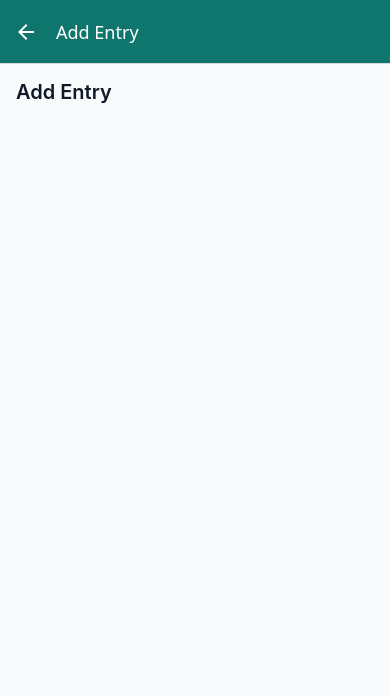
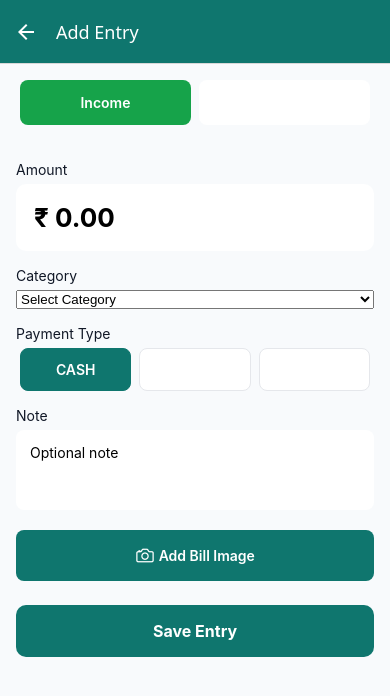
Before and after one commit to mk513147/shop-books, a React Native app: screen /AddEntry in a window 390 px wide. Shown: the top 696 px of the page. Built offline with nearby package versions, Linux system fonts and the light colour scheme.

Commit message:
feat: enhance AddEntryScreen with income/expense entry functionality and add categories

```diff
--- a/package.json
+++ b/package.json
@@ -10,6 +10,7 @@
   },
   "dependencies": {
     "@expo/vector-icons": "^15.0.3",
+    "@react-native-picker/picker": "^2.11.4",
     "@react-navigation/bottom-tabs": "^7.14.0",
     "@react-navigation/native": "^7.1.28",
     "@react-navigation/native-stack": "^7.13.0",
@@ -24,6 +25,7 @@
     "react": "19.1.0",
     "react-native": "0.81.5",
     "react-native-chart-kit": "^6.12.0",
+    "react-native-gesture-handler": "~2.28.0",
     "react-native-safe-area-context": "~5.6.0",
     "react-native-screens": "~4.16.0",
     "react-native-svg": "^15.15.3",
--- /dev/null
+++ b/src/constants/categories.ts
@@ -0,0 +1,9 @@
+export const incomeCategories = ["Sales", "Online Sales", "Other Income"];
+
+export const expenseCategories = [
+	"Stock",
+	"Rent",
+	"Electricity",
+	"Transport",
+	"Miscellaneous",
+];
--- a/src/screens/AddEntryScreen.tsx
+++ b/src/screens/AddEntryScreen.tsx
@@ -1,19 +1,251 @@
-import React from "react";
-import { View, Text } from "react-native";
+import React, { useState } from "react";
+import {
+	View,
+	Text,
+	TextInput,
+	TouchableOpacity,
+	StyleSheet,
+	ScrollView,
+} from "react-native";
+import { Ionicons } from "@expo/vector-icons";
+import { Picker } from "@react-native-picker/picker";
+import { incomeCategories, expenseCategories } from "../constants/categories";
+
 import { theme } from "../theme";
 
+const mockSuppliers = ["Sharma Steel", "Gupta Traders", "ABC Supplies"];
+
 export default function AddEntryScreen() {
+	const [type, setType] = useState<"income" | "expense">("income");
+	const [amount, setAmount] = useState("");
+	const [category, setCategory] = useState("");
+	const [supplier, setSupplier] = useState("");
+	const [paymentType, setPaymentType] = useState("cash");
+	const [note, setNote] = useState("");
+
 	return (
-		<View
-			style={{
-				flex: 1,
-				backgroundColor: theme.colors.background,
-				padding: 16,
-			}}
+		<ScrollView
+			contentContainerStyle={styles.container}
+			keyboardShouldPersistTaps="handled"
 		>
-			<Text style={[theme.typography.h2, { color: theme.colors.textPrimary }]}>
-				Add Entry
-			</Text>
-		</View>
+			{/* TYPE TOGGLE */}
+			<View style={styles.toggleContainer}>
+				<TouchableOpacity
+					style={[
+						styles.toggleButton,
+						type === "income" && styles.activeIncome,
+					]}
+					onPress={() => setType("income")}
+				>
+					<Text style={styles.toggleText}>Income</Text>
+				</TouchableOpacity>
+
+				<TouchableOpacity
+					style={[
+						styles.toggleButton,
+						type === "expense" && styles.activeExpense,
+					]}
+					onPress={() => setType("expense")}
+				>
+					<Text style={styles.toggleText}>Expense</Text>
+				</TouchableOpacity>
+			</View>
+
+			{/* AMOUNT */}
+			<Text style={styles.label}>Amount</Text>
+			<TextInput
+				style={styles.amountInput}
+				keyboardType="numeric"
+				placeholder="₹ 0.00"
+				value={amount}
+				onChangeText={setAmount}
+			/>
+
+			{/* CATEGORY */}
+			<Text style={styles.label}>Category</Text>
+			<View style={styles.pickerWrapper}>
+				<Picker
+					selectedValue={category}
+					onValueChange={(itemValue) => setCategory(itemValue)}
+				>
+					<Picker.Item label="Select Category" value="" />
+					{(type === "income" ? incomeCategories : expenseCategories).map(
+						(cat) => (
+							<Picker.Item key={cat} label={cat} value={cat} />
+						),
+					)}
+				</Picker>
+			</View>
+
+			{/* SUPPLIER (only for expense) */}
+			{type === "expense" && (
+				<>
+					<Text style={styles.label}>Supplier</Text>
+					<View style={styles.pickerWrapper}>
+						<Picker
+							selectedValue={supplier}
+							onValueChange={(itemValue) => setSupplier(itemValue)}
+						>
+							<Picker.Item label="Select Supplier" value="" />
+							{mockSuppliers.map((sup) => (
+								<Picker.Item key={sup} label={sup} value={sup} />
+							))}
+						</Picker>
+					</View>
+				</>
+			)}
+
+			{/* PAYMENT TYPE */}
+			<Text style={styles.label}>Payment Type</Text>
+			<View style={styles.paymentRow}>
+				{["cash", "online", "due"].map((p) => (
+					<TouchableOpacity
+						key={p}
+						style={[
+							styles.paymentButton,
+							paymentType === p && styles.paymentActive,
+						]}
+						onPress={() => setPaymentType(p)}
+					>
+						<Text style={styles.paymentText}>{p.toUpperCase()}</Text>
+					</TouchableOpacity>
+				))}
+			</View>
+
+			{/* NOTE */}
+			<Text style={styles.label}>Note</Text>
+			<TextInput
+				style={[styles.input, { height: 80 }]}
+				placeholder="Optional note"
+				value={note}
+				onChangeText={setNote}
+				multiline
+			/>
+
+			{/* BILL IMAGE BUTTON */}
+			<TouchableOpacity style={styles.imageButton}>
+				<Ionicons name="camera-outline" size={20} color="#fff" />
+				<Text style={styles.imageButtonText}> Add Bill Image</Text>
+			</TouchableOpacity>
+
+			{/* SAVE BUTTON */}
+			<TouchableOpacity style={styles.saveButton}>
+				<Text style={styles.saveButtonText}>Save Entry</Text>
+			</TouchableOpacity>
+		</ScrollView>
 	);
 }
+
+const styles = StyleSheet.create({
+	container: {
+		padding: 16,
+		backgroundColor: theme.colors.background,
+	},
+
+	toggleContainer: {
+		flexDirection: "row",
+		marginBottom: 20,
+	},
+
+	toggleButton: {
+		flex: 1,
+		padding: 14,
+		alignItems: "center",
+		borderRadius: 8,
+		backgroundColor: theme.colors.card,
+		marginHorizontal: 4,
+	},
+
+	activeIncome: {
+		backgroundColor: theme.colors.income,
+	},
+
+	activeExpense: {
+		backgroundColor: theme.colors.expense,
+	},
+
+	toggleText: {
+		color: "#fff",
+		fontWeight: "600",
+	},
+
+	label: {
+		marginTop: 16,
+		marginBottom: 6,
+		color: theme.colors.textPrimary,
+		fontSize: 14,
+	},
+
+	amountInput: {
+		backgroundColor: theme.colors.card,
+		padding: 18,
+		fontSize: 26,
+		fontWeight: "700",
+		borderRadius: 10,
+	},
+
+	input: {
+		backgroundColor: theme.colors.card,
+		padding: 14,
+		borderRadius: 8,
+	},
+
+	paymentRow: {
+		flexDirection: "row",
+		justifyContent: "space-between",
+	},
+
+	paymentButton: {
+		flex: 1,
+		padding: 12,
+		marginHorizontal: 4,
+		borderRadius: 8,
+		alignItems: "center",
+		borderWidth: 1,
+		borderColor: theme.colors.border,
+		backgroundColor: theme.colors.card,
+	},
+
+	paymentActive: {
+		backgroundColor: theme.colors.primary,
+		borderColor: theme.colors.primary,
+	},
+
+	paymentText: {
+		color: "#fff",
+		fontWeight: "600",
+	},
+
+	imageButton: {
+		marginTop: 20,
+		flexDirection: "row",
+		backgroundColor: theme.colors.primary,
+		padding: 14,
+		borderRadius: 8,
+		justifyContent: "center",
+		alignItems: "center",
+	},
+
+	imageButtonText: {
+		color: "#fff",
+		fontWeight: "600",
+	},
+
+	saveButton: {
+		marginTop: 24,
+		backgroundColor: theme.colors.primary,
+		padding: 16,
+		borderRadius: 10,
+		alignItems: "center",
+	},
+
+	saveButtonText: {
+		color: "#fff",
+		fontSize: 16,
+		fontWeight: "700",
+	},
+	pickerWrapper: {
+		backgroundColor: theme.colors.card,
+		borderRadius: 8,
+	},
+});
```
Also changed, not shown: 1 other file (tests, documents, lock files or other folders).
